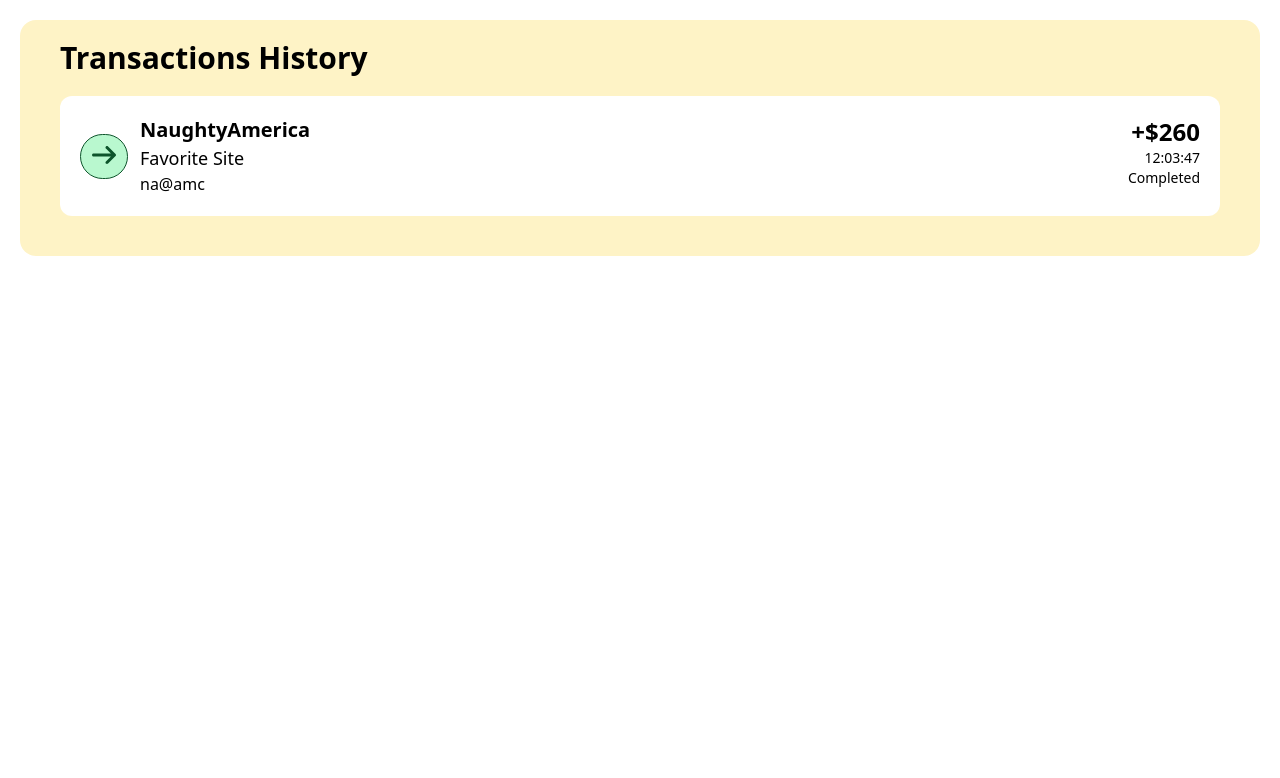
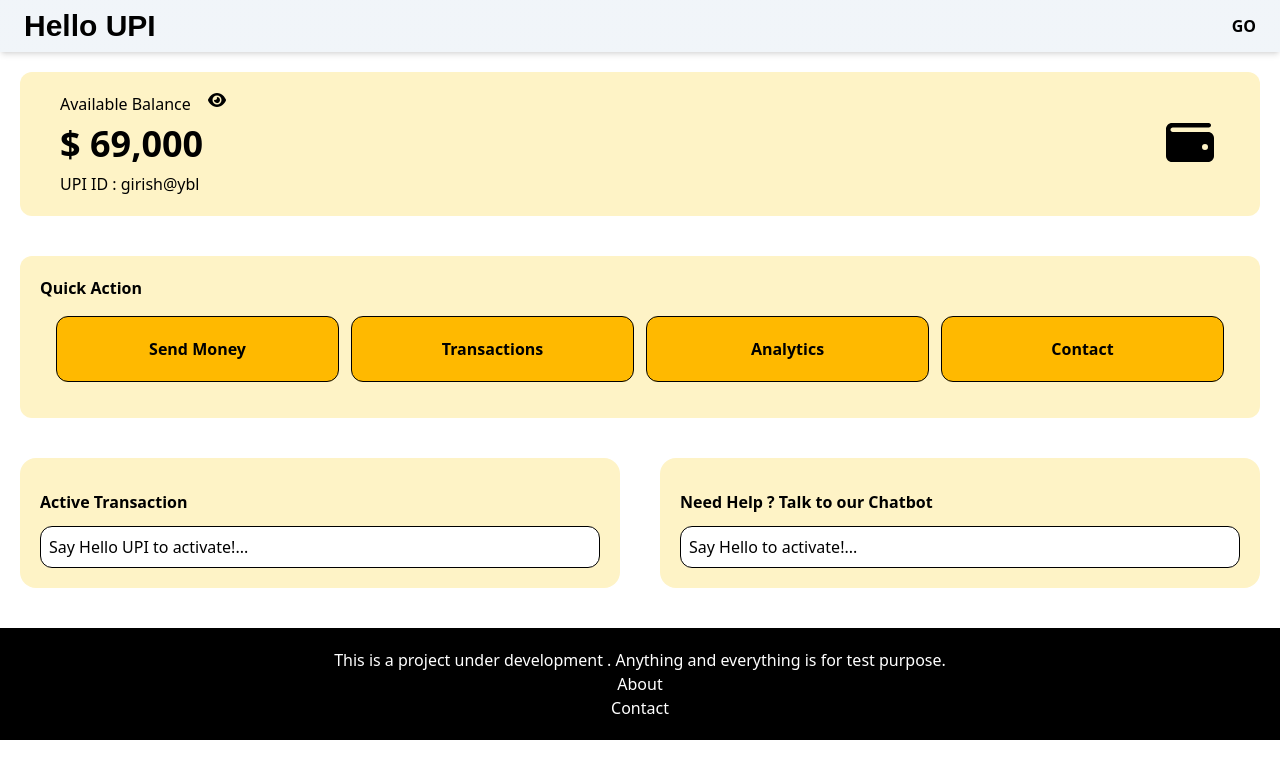
Before and after one commit to ItsGunesh/Hello-UPI, a React (Vite) app in the folder Frontend/: page / in a window 1280 px wide. Shown: the top 778 px of the page. Built offline with nearby package versions, Linux system fonts and the light colour scheme; a web font is replaced by a local one.

Commit message:
Routes arranged

```diff
--- /dev/null
+++ b/Frontend/components/Dashboard.jsx
@@ -0,0 +1,28 @@
+import React from 'react'
+import Navigator from '../components/Navigator/Navigator.jsx'
+import QuickAction from '../components/QuickAction/QuickAction.jsx'
+import Balance from '../components/Balance/Balance.jsx'
+import ChatBox from '../components/ChatBox/ChatBox.jsx'
+import Agent from '../components/AIAgent/Agent.jsx'
+import Footer from '../components/Footer/Footer.jsx'
+
+const Dashboard = () => {
+  return (
+    <>
+      <div className='flex flex-col'>
+        <Navigator/>
+        <Balance/>
+        <QuickAction/>
+      </div>
+      <div className='flex'>
+        <ChatBox/>
+        <Agent/>
+      </div>
+      <div>
+        <Footer/>
+      </div>
+    </>
+  )
+}
+
+export default Dashboard
--- a/Frontend/components/Tranactions/TransactionCard.jsx
+++ b/Frontend/components/Tranactions/TransactionCard.jsx
@@ -5,7 +5,7 @@
 const TransactionCard = () => {
     return (
         <>
-            <div className='m-5 bg-white rounded-xl flex flex-row justify-between p-5'>
+            <div className='m-5 bg-white rounded-xl flex flex-row justify-between p-2'>
                 <div className='flex items-center gap-3'>
                     <div className='rounded-4xl border-1 p-2 bg-green-200 border-green-900'>
                         <FontAwesomeIcon icon={faArrowRight} className='text-2xl text-green-900'/>
--- a/Frontend/components/Tranactions/TransactionIndex.jsx
+++ b/Frontend/components/Tranactions/TransactionIndex.jsx
@@ -1,12 +1,22 @@
 import React from 'react'
 import TransactionCard from './TransactionCard'
+import Navigator from "../Navigator/Navigator.jsx"
+import QuickActions from "../QuickAction/QuickAction.jsx"
 
 const TransactionIndex = () => {
     return (
         <>
+        <div>
+            <Navigator/>
+        </div>
+        <div>
+            <QuickActions/>
+        </div>
             <div className='m-5 p-5 text-bold bg-amber-100 rounded-2xl'>
                 <p className='text-3xl font-bold px-5'>Transactions History</p>
                 <div>
+                    <TransactionCard />
+                    <TransactionCard />
                     <TransactionCard />
                 </div>
             </div>
--- a/Frontend/package.json
+++ b/Frontend/package.json
@@ -14,8 +14,11 @@
     "@fortawesome/free-solid-svg-icons": "^7.0.0",
     "@fortawesome/react-fontawesome": "^0.2.3",
     "@tailwindcss/postcss": "^4.1.12",
+    "axios": "^1.11.0",
+    "mongoose": "^8.17.1",
     "react": "^19.1.1",
-    "react-dom": "^19.1.1"
+    "react-dom": "^19.1.1",
+    "react-router-dom": "^7.8.1"
   },
   "devDependencies": {
     "@eslint/js": "^9.33.0",
--- a/Frontend/src/App.jsx
+++ b/Frontend/src/App.jsx
@@ -1,33 +1,20 @@
 import { useState } from 'react'
-import Navigator from '../components/Navigator/Navigator.jsx'
-import QuickAction from '../components/QuickAction/QuickAction.jsx'
-import Balance from '../components/Balance/Balance.jsx'
-import ChatBox from '../components/ChatBox/ChatBox.jsx'
-import Agent from '../components/AIAgent/Agent.jsx'
-import Footer from '../components/Footer/Footer.jsx'
-import TransactionCard from '../components/Tranactions/TransactionCard.jsx'
-import TransactionIndex from '../components/Tranactions/TransactionIndex.jsx'
+import Dashboard from '../components/Dashboard.jsx'
+import { BrowserRouter, Routes, Route } from 'react-router-dom';
+import TransactionIndex from "../components/Tranactions/TransactionIndex.jsx"
 
 function App() {
   const [count, setCount] = useState(0)
 
   return (
     <>
-      {/* <div className='flex flex-col'>
-        <Navigator/>
-        <Balance/>
-        <QuickAction/>
-      </div>
-      <div className='flex'>
-        <ChatBox/>
-        <Agent/>
-      </div>
-      <div>
-        <Footer/>
-      </div> */}
-      <div>
-        <TransactionIndex/>
-      </div>
+      <BrowserRouter>
+          <Routes>
+            <Route path="/dashboard" element={<Dashboard />} />
+            <Route path="/" element={<Dashboard />} />
+            <Route path="transactions" element={<TransactionIndex/>}/>
+          </Routes>
+        </BrowserRouter>
     </>
   )
 }
```
Also changed, not shown: 1 other file (tests, documents, lock files or other folders).
